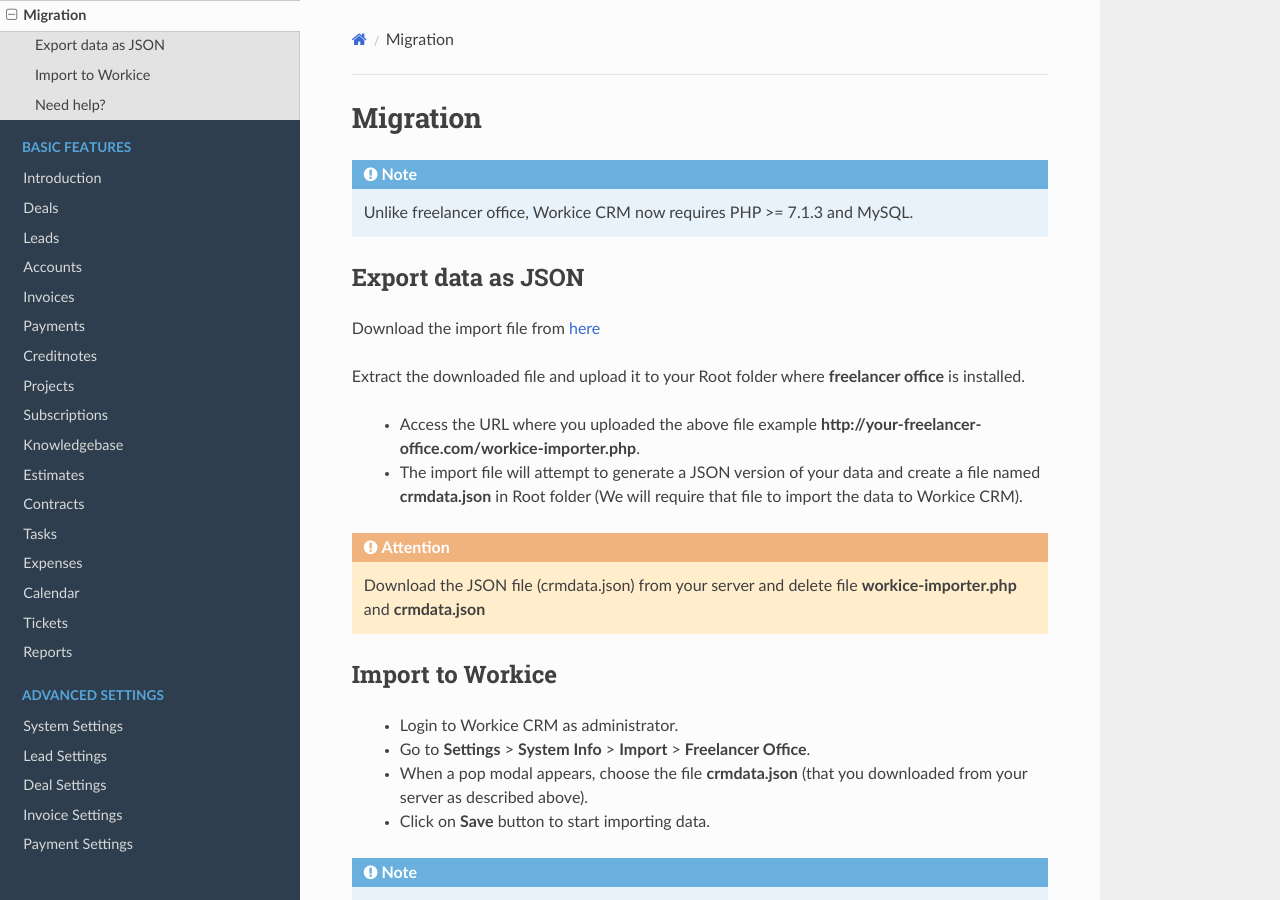
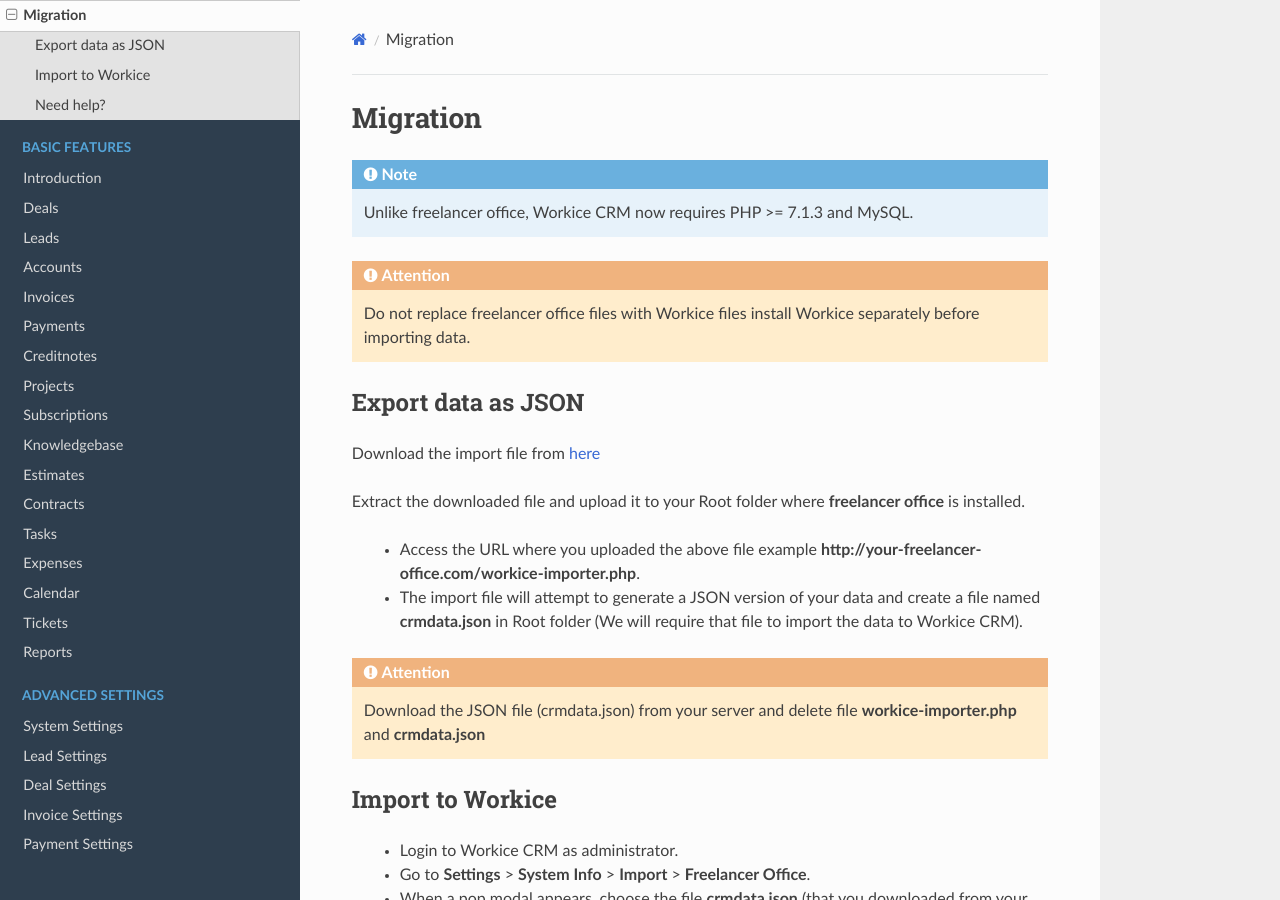
Before and after one commit to wmandai/workice-docs, a Sphinx documentation site: the page built from docs/source/migration.rst, in a window 1280 px wide and 900 px high. Built offline with Sphinx 7.4.7 and the Read the Docs theme 2.0.0, drawn with Linux system fonts in a browser that asks for light colours.

Commit message:
Added install tip

```diff
--- a/docs/source/migration.rst
+++ b/docs/source/migration.rst
@@ -2,6 +2,8 @@
 ==============
 
 .. Note:: Unlike freelancer office, Workice CRM now requires PHP >= 7.1.3 and MySQL.
+
+.. ATTENTION:: Do not replace freelancer office files with Workice files install Workice separately before importing data.
 
 Export data as JSON
 ^^^^^^^^^^^^^^^^^^^^^
```
